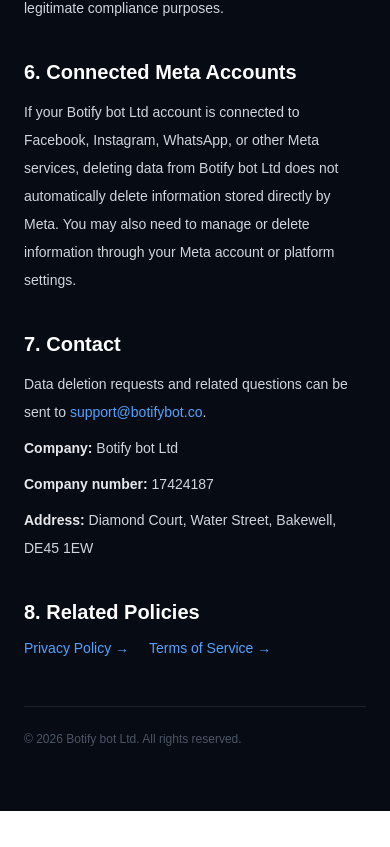
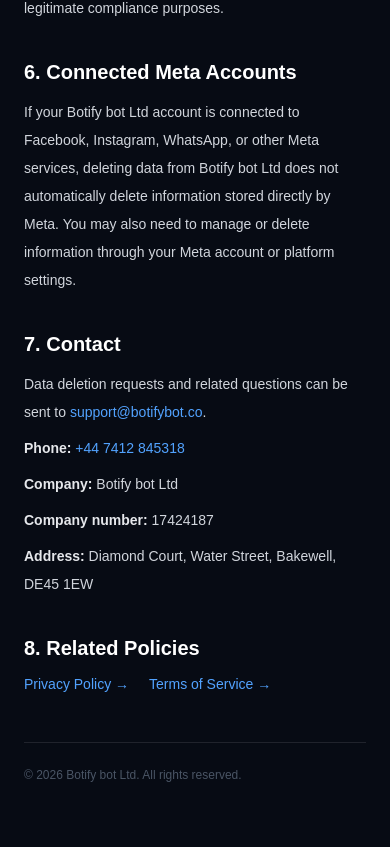
Before and after one commit to ramyar013/Botify-Web, a Next.js app: page /data-deletion in a window 390 px wide. Shown: the part 1126-1973 px from the top of the page. Before the commit the page ends 1937 px from the top, so only its background shows below. Built offline with nearby package versions, Linux system fonts and the light colour scheme.

Commit message:
Add business phone number to legal pages

```diff
--- a/app/data-deletion/page.tsx
+++ b/app/data-deletion/page.tsx
@@ -40,6 +40,7 @@
           <h2 className="text-xl font-semibold">7. Contact</h2>
           <div className="mt-3 space-y-2 text-sm leading-7 text-gray-300">
             <p>Data deletion requests and related questions can be sent to <a href="mailto:support@botifybot.co" className="text-blue-400 transition hover:text-blue-300">support@botifybot.co</a>.</p>
+            <p><strong className="text-gray-200">Phone:</strong> <a href="tel:+447412845318" className="text-blue-400 transition hover:text-blue-300">+44 7412 845318</a></p>
             <p><strong className="text-gray-200">Company:</strong> Botify bot Ltd</p>
             <p><strong className="text-gray-200">Company number:</strong> 17424187</p>
             <p><strong className="text-gray-200">Address:</strong> Diamond Court, Water Street, Bakewell, DE45 1EW</p>
--- a/app/privacy/page.tsx
+++ b/app/privacy/page.tsx
@@ -46,6 +46,7 @@
           <h2 className="text-xl font-semibold">8. Contact</h2>
           <div className="mt-3 space-y-2 text-sm leading-7 text-gray-300">
             <p>For privacy questions or requests, contact <a href="mailto:support@botifybot.co" className="text-blue-400 transition hover:text-blue-300">support@botifybot.co</a>.</p>
+            <p><strong className="text-gray-200">Phone:</strong> <a href="tel:+447412845318" className="text-blue-400 transition hover:text-blue-300">+44 7412 845318</a></p>
             <p><strong className="text-gray-200">Company:</strong> Botify bot Ltd</p>
             <p><strong className="text-gray-200">Company number:</strong> 17424187</p>
             <p><strong className="text-gray-200">Address:</strong> Diamond Court, Water Street, Bakewell, DE45 1EW</p>
--- a/app/terms/page.tsx
+++ b/app/terms/page.tsx
@@ -54,6 +54,7 @@
           <h2 className="text-xl font-semibold">9. Contact</h2>
           <div className="mt-3 space-y-2 text-sm leading-7 text-gray-300">
             <p>For questions about these Terms, contact <a href="mailto:support@botifybot.co" className="text-blue-400 transition hover:text-blue-300">support@botifybot.co</a>.</p>
+            <p><strong className="text-gray-200">Phone:</strong> <a href="tel:+447412845318" className="text-blue-400 transition hover:text-blue-300">+44 7412 845318</a></p>
             <p><strong className="text-gray-200">Company:</strong> Botify bot Ltd</p>
             <p><strong className="text-gray-200">Company number:</strong> 17424187</p>
             <p><strong className="text-gray-200">Address:</strong> Diamond Court, Water Street, Bakewell, DE45 1EW</p>
```
